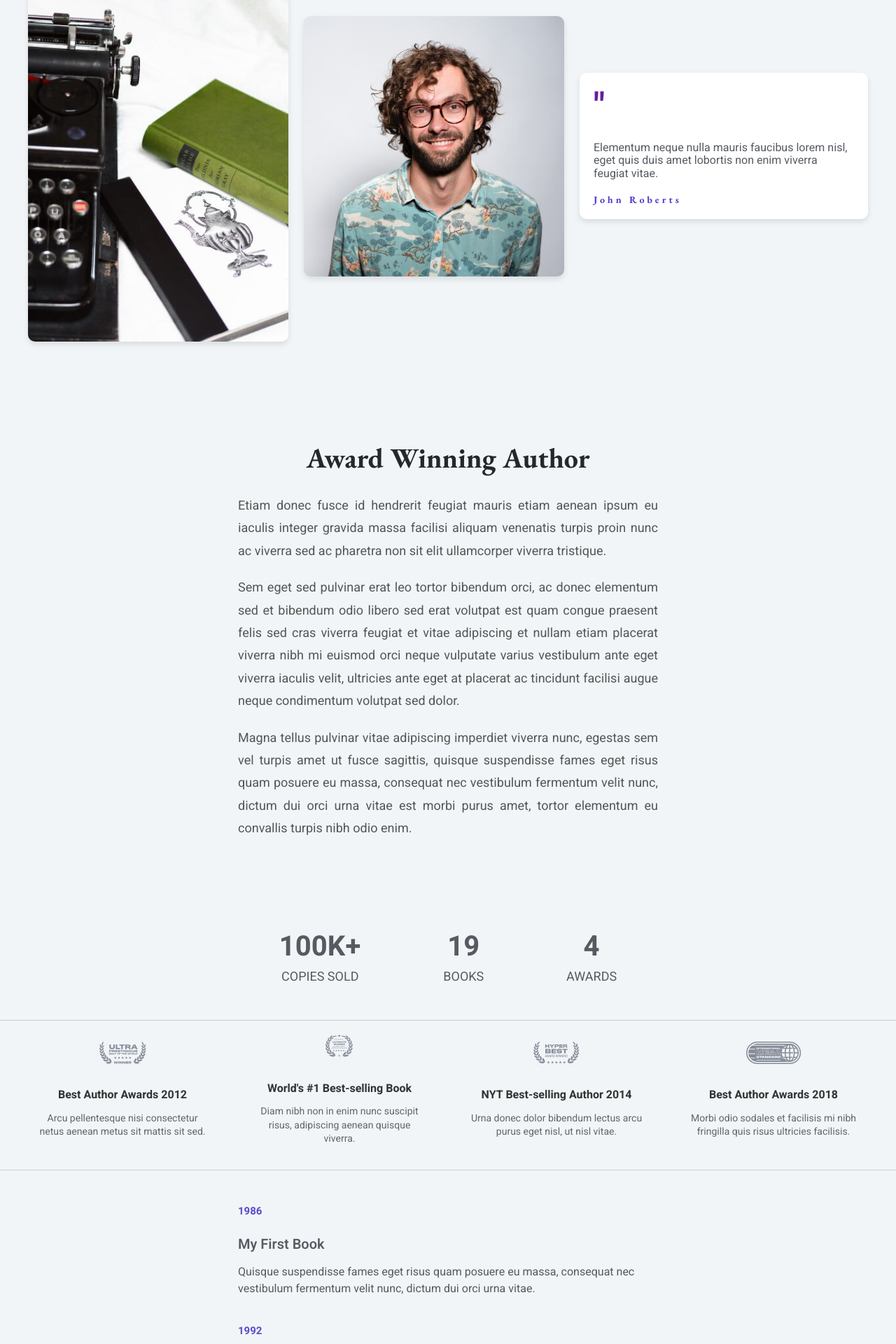
After one commit to manhwork/Book-Store-Django, a Django app: page /author_about/ in a window 1280 px wide. The commit adds this page. Shown: the part 520-2440 px from the top of the page at 70% size. Run offline with Django 5.2, Linux system fonts and the light colour scheme; some libraries are stand-ins or nearby versions.

Commit message:
author_about templates

```diff
--- /dev/null
+++ b/bookstore/api/templates/author_about/index.html
@@ -0,0 +1,146 @@
+{% extends 'base/base.html' %}
+{% load static %}
+
+{% block base %}
+    <link rel="stylesheet" href="{% static './asset/pages/author_about/style.css' %}" />
+
+    <!-- section1 -->
+    <section class="section-1">
+        <div class="container">
+            <div class="row">
+                <h1 class="inner-title">Author About</h1>
+                <p class="inner-desc">
+                    Porttitor in nibh id aliquet quam aliquam aliquet
+                    pulvinar integer dolor quis elementum, dui <br />
+                    cursus nisi, nunc viverra nulla fringilla.
+                </p>
+            </div>
+        </div>
+    </section>
+    <!-- Section 2 -->
+    <section class="section-2">
+        <div class="container">
+            <div class="row">
+                <img src="{% static 'images/author-book-store-biography-img-1.jpg' %}" alt="">
+                <img src="{% static 'images/author-book-store-author-img.jpg' %}" alt="">
+                <div class="inner-content">
+                    <div class="inner-head">"</div>
+                    <div class="inner-desc">Elementum neque nulla mauris faucibus lorem nisl, eget quis duis amet
+                        lobortis
+                        non enim viverra feugiat vitae.
+                    </div>
+                    <div class="inner-foot">
+                        John Roberts
+                    </div>
+                </div>
+            </div>
+        </div>
+    </section>
+
+    <!-- Section 3 -->
+    <section class="section-3">
+        <div class="container">
+            <h2 class="inner-title">
+                Award Winning Author
+            </h2>
+            <p class = "inner-desc">
+                Etiam donec fusce id hendrerit feugiat mauris etiam aenean ipsum eu iaculis integer gravida massa facilisi aliquam venenatis turpis proin nunc ac viverra sed ac pharetra non sit elit ullamcorper viverra tristique.
+            </p>
+            <p class="inner-desc">Sem eget sed pulvinar erat leo tortor bibendum orci, ac donec elementum sed et bibendum odio libero sed erat volutpat est quam congue praesent felis sed cras viverra feugiat et vitae adipiscing et nullam etiam placerat viverra nibh mi euismod orci neque vulputate varius vestibulum ante eget viverra iaculis velit, ultricies ante eget at placerat ac tincidunt facilisi augue neque condimentum volutpat sed dolor.</p>
+            <p class="inner-desc">Magna tellus pulvinar vitae adipiscing imperdiet viverra nunc, egestas sem vel turpis amet ut fusce sagittis, quisque suspendisse fames eget risus quam posuere eu massa, consequat nec vestibulum fermentum velit nunc, dictum dui orci urna vitae est morbi purus amet, tortor elementum eu convallis turpis nibh odio enim.</p>
+        </div>
+    </section>
+
+    <!-- Section 4 -->
+    <section class="section-4">
+        <div class="container">
+          <div class="row">
+            <div class="status">
+              <span class="value">100K+</span>
+              <span class="label">COPIES SOLD</span>
+            </div>
+            <div class="status">
+              <span class="value">19</span>
+              <span class="label">BOOKS</span>
+            </div>
+            <div class="status">
+              <span class="value">4</span>
+              <span class="label">AWARDS</span>
+            </div>
+          </div>
+        </div>
+    </section>
+
+    <!-- Section 5 -->
+    <section class="section-5">
+        <div class="section-5-award">
+            <img src="{% static 'images/best-author-awards-2012.svg' %}" alt="Best Author Awards 2012">
+            <h3>Best Author Awards 2012</h3>
+            <p>Arcu pellentesque nisi consectetur netus aenean metus sit mattis sit sed.</p>
+        </div>
+        <div class="section-5-award">
+            <img src="{% static 'images/Best-Author-Awards.svg' %}" alt="World's #1 Best-selling Book">
+            <h3>World's #1 Best-selling Book</h3>
+            <p>Diam nibh non in enim nunc suscipit risus, adipiscing aenean quisque viverra.</p>
+        </div>
+        <div class="section-5-award">
+            <img src="{% static 'images/Best-selling-Author.svg' %}" alt="NYT Best-selling Author 2014">
+            <h3>NYT Best-selling Author 2014</h3>
+            <p>Urna donec dolor bibendum lectus arcu purus eget nisl, ut nisl vitae.</p>
+        </div>
+        <div class="section-5-award">
+            <img src="{% static 'images/Best-selling-Book.svg' %}" alt="Best Author Awards 2018">
+            <h3>Best Author Awards 2018</h3>
+            <p>Morbi odio sodales et facilisis mi nibh fringilla quis risus ultricies facilisis.</p>
+        </div>
+      </section>
+
+    <!-- Section 6 -->
+    <section class="section-6">
+    <div class="container">
+    <div class="timeline-item">
+        <div class="year">1986</div>
+        <h4 class="title">My First Book</h4>
+        <p class="description">Quisque suspendisse fames eget risus quam posuere eu massa, consequat nec vestibulum fermentum velit nunc, dictum dui orci urna vitae.</p>
+    </div>
+
+    <div class="timeline-item">
+        <div class="year">1992</div>
+        <h4 class="title">Released on Store</h4>
+        <p class="description">Aliquam mattis lorem fermentum neque, quam arcu malesuada id quis est adipiscing in fringilla nulla ultricies.</p>
+    </div>
+
+    <div class="timeline-item">
+        <div class="year">1998</div>
+        <h4 class="title">US Bestselling Book</h4>
+        <p class="description">Ultrices ultrices sed ultrices suspendisse quisque in etiam adipiscing ligula rhoncus vivamus tincidunt amet sem cursus hendrerit nulla.</p>
+    </div>
+
+    <div class="timeline-item">
+        <div class="year">1999</div>
+        <h4 class="title">My First Award</h4>
+        <p class="description">Cras amet amet in egestas nibh vestibulum feugiat bibendum tempus ut ultricies risus aliquam vestibulum malesuada vitae sit.</p>
+    </div>
+
+    <div class="timeline-item">
+        <div class="year">2006</div>
+        <h4 class="title">World's #1 Bestselling Author</h3>
+        <p class="description">Curabitur malesuada turpis mauris mollis eget tincidunt lacus fusce purus dolor hac viverra viverra sagittis augue purus venenatis.</p>
+    </div>
+    </div>
+    </section>
+
+    <!-- Section 7 -->
+    <section class="section-7">
+        <div class="container">
+            <div class="row">
+                <h1 class="inner-title">Be the first to know</h1>
+                <p class="inner-desc">
+                    Lectus amet scelerisque fusce est venenatis, eget enim
+                    <br />
+                    dolor amet vitae pharetra
+                </p>
+            </div>
+        </div>
+    </section>
+{% endblock %}
--- a/bookstore/api/templates/base/base.html
+++ b/bookstore/api/templates/base/base.html
@@ -22,7 +22,7 @@
           <ul class="inner-menu">
             <a href="/"><li>Home</li></a>
             <a href="/books"><li>Books</li></a>
-            <a href="#"><li>About Author</li></a>
+            <a href="/author_about"><li>About Author</li></a>
             <a href="#"><li>Blog</li></a>
             <a href="#"><li>Contact</li></a>
           </ul>
@@ -52,9 +52,9 @@
           </div>
 
           <ul class="inner-menu">
-            <a href="#"><li>Home</li></a>
-            <a href="#"><li>Books</li></a>
-            <a href="#"><li>About Author</li></a>
+            <a href="/"><li>Home</li></a>
+            <a href="/books"><li>Books</li></a>
+            <a href="/author_about"><li>About Author</li></a>
             <a href="#"><li>Blog</li></a>
             <a href="#"><li>Contact</li></a>
           </ul>
--- a/bookstore/api/urls.py
+++ b/bookstore/api/urls.py
@@ -4,7 +4,7 @@ from . import views
 
 urlpatterns = [
     path("", views.index, name="index"),
-    path("books/",views.books,name="books"),
-    # path("about_author/",views.books,name="about_author"),
+    path("books/",views.books, name="books"),
+    path("author_about/",views.author_about, name="author_about"),
     # path("contact/",views.books,name="contact"),
 ]
--- a/bookstore/api/views.py
+++ b/bookstore/api/views.py
@@ -12,3 +12,8 @@ def books(request):
     return render(request,"books/index.html",{
         "title" : "Books",
     })
+
+def author_about(request):
+    return render(request, "author_about/index.html",{
+        "title" : "Author About",
+    })
--- a/bookstore/bookstore/settings.py
+++ b/bookstore/bookstore/settings.py
@@ -81,7 +81,7 @@ DATABASES = {
         'ENGINE': 'django.db.backends.mysql',
         'NAME': "data-web",
         'USER': "root",
-        'PASSWORD': "manh2004",
+        'PASSWORD': "",
         'HOST': 'localhost',
         'PORT': '',
     }
--- /dev/null
+++ b/bookstore/static/asset/pages/author_about/style.css
@@ -0,0 +1,268 @@
+.section-1 {
+    background: var(--color-background1);
+    text-align: center;
+}
+
+.section-1 .row {
+    padding: 30px 0;
+}
+
+.section-1 .inner-title {
+    font-size: 88px;
+    font-weight: 600;
+    font-family: var(--font-title);
+    margin-bottom: 50px;
+    color: var(--coler-footer);
+}
+
+.section-1 .inner-desc {
+    font-size: 18px;
+}
+
+/* section 2 ------------------------------------- */
+
+.section-2 {
+    padding: 50px 0;
+    background-color: var(--color-background1);
+}
+
+.section-2 .container {
+    max-width: 1200px;
+    margin: 0 auto;
+}
+
+.section-2 .row {
+    display: flex;
+    justify-content: space-between;
+    align-items: center;
+}
+
+.section-2 .row img {
+    max-width: 100%;
+    border-radius: 10px;
+    /* Rounded corners for images */
+    box-shadow: 0px 4px 8px rgba(0, 0, 0, 0.1);
+    /* Add shadow to images */
+}
+
+.section-2 .row img:first-child {
+    width: 31%;
+}
+
+.section-2 .row img:nth-child(2) {
+    width: 31%;
+}
+
+.section-2 .inner-content {
+    width: 31%;
+    text-align: left;
+    background-color: #fff;
+    /* White background for the text box */
+    padding: 20px;
+    border-radius: 10px;
+    box-shadow: 0px 4px 8px rgba(0, 0, 0, 0.1);
+    /* Shadow for text box */
+}
+
+.section-2 .inner-head {
+    font-size: 50px;
+    font-weight: bold;
+    color: #6a1b9a;
+    /* Purple color for the quote mark */
+}
+
+.section-2 .inner-desc {
+    font-size: 16px;
+    font-family: var(--font-description);
+    color: var(--color-text);
+    /* Dark grey for the text */
+    margin: 20px 0;
+}
+
+.section-2 .inner-foot {
+    font-size: 14px;
+    font-family: var(--font-title);
+    letter-spacing: 4px;
+    font-weight: bold;
+    color: var(--color-cart);
+    /* Purple color for the author name */
+}
+
+/* section 3 ------------------------------------------------*/
+
+.section-3 {
+    padding: 60px 0;
+    background-color: var(--color-background1); /* Light grey background */
+}
+
+.section-3 .container {
+    max-width: 1200px;
+    margin: 0 auto;
+    padding: 0 15px;
+}
+
+.section-3 .inner-title {
+    font-size: 40px;
+    font-weight: 700;
+    font-family: var(--font-title);
+    text-align: center;
+    color: var(--coler-footer);
+    margin-bottom: 30px;
+}
+
+.section-3 .inner-desc {
+    font-size: 18px;
+    line-height: 1.8;
+    color: #555;
+    margin-bottom: 20px;
+    text-align: justify;
+    max-width: 600px;
+    margin-left: auto;
+    margin-right: auto;
+}
+/* section 4 ------------------------------- */
+.section-4 {
+    padding: 50px 0;
+    background-color: var(--color-background1); /* Light grey background */
+    text-align: center;
+}
+
+.section-4 .container {
+    max-width: 1200px;
+    margin: 0 auto;
+    padding: 0 15px;
+}
+
+.section-4 .row {
+    display: flex;
+    justify-content: space-around;
+    max-width: 600px;
+    width: 100%;
+    margin: 0 auto;
+}
+
+.section-4 .status {
+    display: flex;
+    flex-direction: column;
+    align-items: center;
+    margin: 0 20px;
+}
+
+.section-4 .value {
+    font-size: 40px;
+    font-weight: 700;
+    font-family: var(--font-description);
+    color: var(--color-text-dark); /* Dark text color */
+    margin-bottom: 10px;
+}
+
+.section-4 .label {
+    font-size: 18px;
+    color: var(--color-text-light); /* Lighter text color */
+}
+
+/* Responsive adjustments */
+@media (max-width: 768px) {
+    .section-4 .row {
+        flex-direction: column;
+    }
+
+    .section-4 .status {
+        margin-bottom: 20px;
+    }
+}
+/* section 5 ---------------------------------------- */
+.section-5 {
+    display: flex;
+    justify-content: space-around;
+    align-items: center;
+    background-color: var(--color-background1);
+    padding: 20px;
+    border-top: 1px solid #ccc;
+    border-bottom: 1px solid #ccc;
+  }
+
+  .section-5-award {
+    width: 20%;
+    text-align: center;
+  }
+
+  .section-5-award img {
+    max-width: 100%;
+    height: auto;
+    margin-bottom: 15px;
+  }
+
+  .section-5-award h3 {
+    margin-bottom: 10px;
+    font-size: 16px;
+    color: #333;
+  }
+
+  .section-5-award p {
+    font-size: 14px;
+    color: #666;
+    line-height: 1.4;
+    text-align: center;
+  }
+  /* Section 6 ------------------------------------------ */
+  .section-6 {
+    padding: 50px 0;
+    background-color: var(--color-background1); /* Màu nền sáng */
+    font-family: var(--font-description);
+}
+
+.section-6 .container {
+    max-width: 600px;
+    margin: 0 auto;
+    padding: 0 15px;
+}
+
+.section-6 .timeline-item {
+    margin-bottom: 40px;
+    text-align: left;
+}
+
+.section-6 .year {
+    font-size: 15px;
+    font-weight: 700;
+    color: var(--color-button); /* Màu chính */
+    margin-bottom: 15px;
+}
+
+.section-6 .title {
+    font-size: 20px;
+    font-weight: 600;
+    color: var(--color-text-dark); /* Màu chữ đậm */
+    margin-bottom: 10px;
+}
+
+.section-6 .description {
+    font-size: 16px;
+    color: var(--color-text-light); /* Màu chữ nhẹ */
+    line-height: 1.5;
+    margin-bottom: 20px;
+}
+
+/* section 7------------------------------------------- */
+/* section 4 */
+.section-7 {
+    background: var(#ffffff);
+}
+
+.section-7 .row {
+    padding: 80px 0;
+    text-align: center;
+}
+
+.section-7 .inner-title {
+    font-size: 48px;
+    color: var(--coler-footer);
+    font-weight: 600;
+    font-family: var(--font-title);
+    padding: 30px 0;
+}
+
+.section-7 .inner-desc {
+    font-size: 18px;
+}
```
Also changed, not shown: bookstore/api/migrations/0002_remove_category_discount_remove_category_price_and_more.py (added), bookstore/author-book-store-book-cover-06.jpg (deleted), bookstore/static/images/Best-Author-Awards.svg (added), bookstore/static/images/Best-selling-Author.svg (added), bookstore/static/images/Best-selling-Book.svg (added), bookstore/static/images/author-book-store-biography-img-1.jpg (added), bookstore/static/images/best-author-awards-2012.svg (added).
